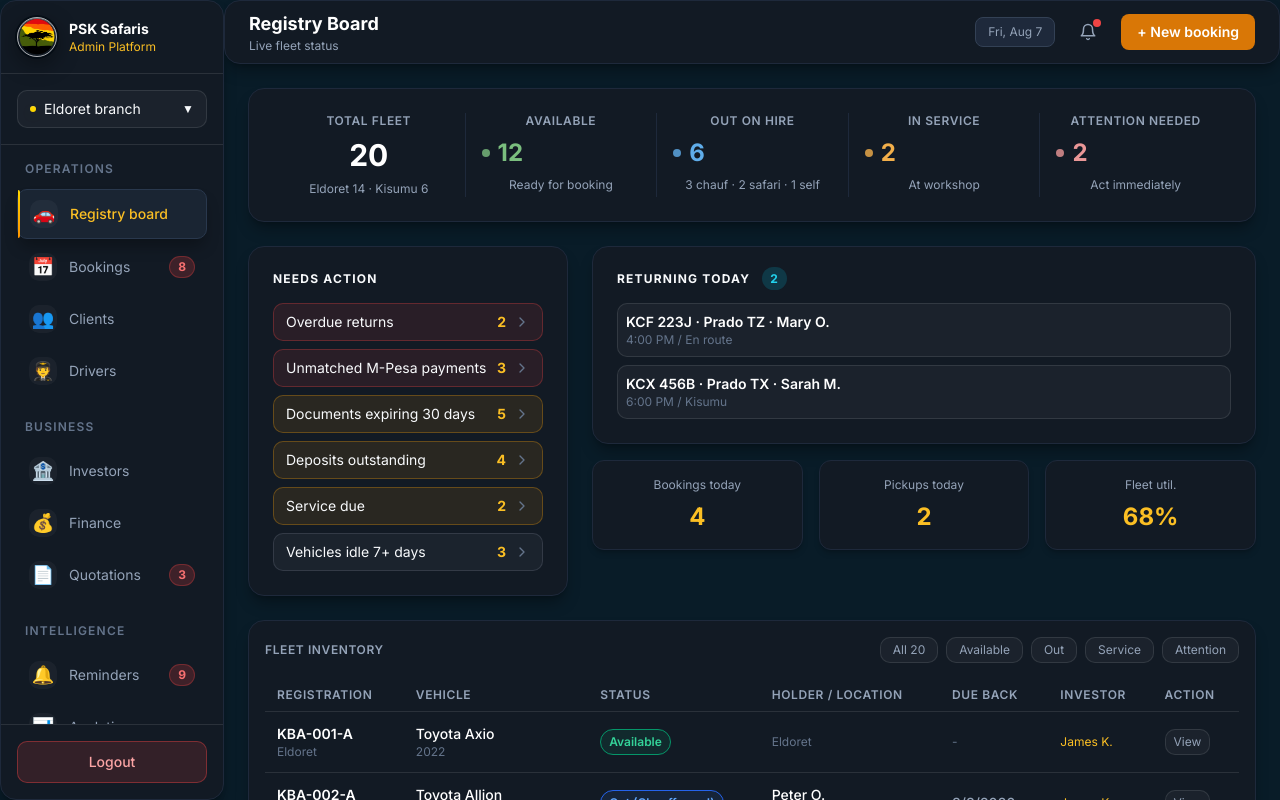
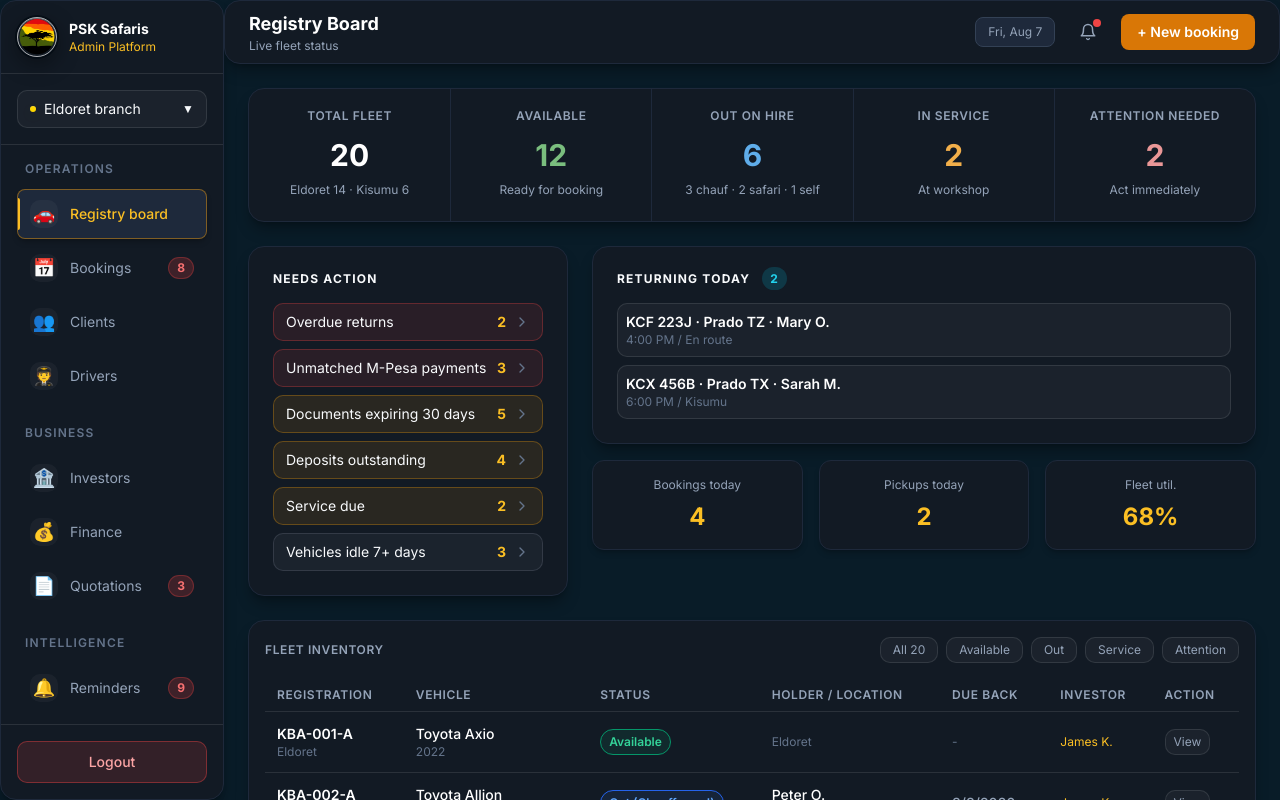
Before and after one commit to orenda497-afk/psk-admin-platform, a React (Vite) app: page / in a window 1280 px wide. Both pictures are taken after a click on the button "Sign In". Built offline with nearby package versions, Linux system fonts and the light colour scheme.

Commit message:
fix: align status metrics and standardize sidebar nav widths

```diff
--- a/src/components/Sidebar.tsx
+++ b/src/components/Sidebar.tsx
@@ -84,15 +84,15 @@ export default function Sidebar({ onLogout }: SidebarProps) {
                   <button
                     key={item.path}
                     onClick={() => handleNavClick(item.path)}
-                    className={`w-full flex items-center gap-3 px-3 py-2.5 rounded-glass transition relative group ${
+                    className={`w-full min-w-0 max-w-full box-border flex items-center gap-3 px-3 py-2.5 rounded-lg border transition relative group ${
                       isActive
-                        ? 'glass-glossy text-psk-text-gold font-medium'
-                        : 'text-psk-text-secondary hover:text-psk-text-primary hover:bg-psk-bg-surface'
+                        ? 'bg-slate-800 border-amber-500/45 text-psk-text-gold font-medium shadow-md shadow-black/20'
+                        : 'border-transparent text-psk-text-secondary hover:text-psk-text-primary hover:bg-slate-800 hover:border-slate-700'
                     }`}
                   >
                     {/* Active bar */}
                     {isActive && (
-                      <div className="absolute left-0 top-0 bottom-0 w-0.5 bg-gradient-to-b from-psk-gold to-psk-gold-warm rounded-r"></div>
+                      <div className="absolute left-0 top-2 bottom-2 w-0.5 bg-amber-400 rounded-r"></div>
                     )}
 
                     {/* Icon */}
--- a/src/pages/RegistryBoard.tsx
+++ b/src/pages/RegistryBoard.tsx
@@ -28,44 +28,32 @@ export default function RegistryBoard() {
     <div className="space-y-6 min-h-screen">
       {/* Content */}
       <div className="space-y-6">
-      {/* Status Strip */}
-      <div className="glass-lg p-6 grid grid-cols-5 gap-0 divide-x divide-slate-800 border-slate-800 rounded-2xl">
-        <div className="px-4 text-center">
-          <p className="text-xs text-psk-text-secondary uppercase tracking-wider font-semibold mb-2">Total Fleet</p>
-          <p className="text-3xl font-bold text-white">20</p>
-          <p className="text-xs text-psk-text-secondary mt-2">Eldoret 14 · Kisumu 6</p>
+      {/* Status Strip — each metric follows the exact same vertical rhythm */}
+      <div className="glass-lg grid grid-cols-5 divide-x divide-slate-800 border-slate-800 rounded-2xl">
+        <div className="flex min-h-[132px] flex-col items-center justify-center px-4 text-center">
+          <p className="min-h-[32px] text-xs text-psk-text-secondary uppercase tracking-wider font-semibold">Total Fleet</p>
+          <p className="min-h-[42px] text-3xl leading-none font-bold text-white">20</p>
+          <p className="min-h-[20px] text-xs text-psk-text-secondary">Eldoret 14 · Kisumu 6</p>
         </div>
-        <div className="px-4 text-center">
-          <p className="text-xs text-psk-text-secondary uppercase tracking-wider font-semibold mb-2">Available</p>
-          <p className="text-2xl font-bold text-status-available flex items-center gap-2">
-            <span className="inline-block w-2 h-2 rounded-full bg-status-available status-pulse"></span>
-            12
-          </p>
-          <p className="text-xs text-psk-text-secondary mt-2">Ready for booking</p>
+        <div className="flex min-h-[132px] flex-col items-center justify-center px-4 text-center">
+          <p className="min-h-[32px] text-xs text-psk-text-secondary uppercase tracking-wider font-semibold">Available</p>
+          <p className="min-h-[42px] text-3xl leading-none font-bold text-status-available">12</p>
+          <p className="min-h-[20px] text-xs text-psk-text-secondary">Ready for booking</p>
         </div>
-        <div className="px-4 text-center">
-          <p className="text-xs text-psk-text-secondary uppercase tracking-wider font-semibold mb-2">Out on Hire</p>
-          <p className="text-2xl font-bold text-status-chauffeured flex items-center gap-2">
-            <span className="inline-block w-2 h-2 rounded-full bg-status-chauffeured status-pulse"></span>
-            6
-          </p>
-          <p className="text-xs text-psk-text-secondary mt-2">3 chauf · 2 safari · 1 self</p>
+        <div className="flex min-h-[132px] flex-col items-center justify-center px-4 text-center">
+          <p className="min-h-[32px] text-xs text-psk-text-secondary uppercase tracking-wider font-semibold">Out on Hire</p>
+          <p className="min-h-[42px] text-3xl leading-none font-bold text-status-chauffeured">6</p>
+          <p className="min-h-[20px] text-xs text-psk-text-secondary">3 chauf · 2 safari · 1 self</p>
         </div>
-        <div className="px-4 text-center">
-          <p className="text-xs text-psk-text-secondary uppercase tracking-wider font-semibold mb-2">In Service</p>
-          <p className="text-2xl font-bold text-status-service flex items-center gap-2">
-            <span className="inline-block w-2 h-2 rounded-full bg-status-service status-pulse"></span>
-            2
-          </p>
-          <p className="text-xs text-psk-text-secondary mt-2">At workshop</p>
+        <div className="flex min-h-[132px] flex-col items-center justify-center px-4 text-center">
+          <p className="min-h-[32px] text-xs text-psk-text-secondary uppercase tracking-wider font-semibold">In Service</p>
+          <p className="min-h-[42px] text-3xl leading-none font-bold text-status-service">2</p>
+          <p className="min-h-[20px] text-xs text-psk-text-secondary">At workshop</p>
         </div>
-        <div className="px-4 text-center">
-          <p className="text-xs text-psk-text-secondary uppercase tracking-wider font-semibold mb-2">Attention Needed</p>
-          <p className="text-2xl font-bold text-status-overdue flex items-center gap-2">
-            <span className="inline-block w-2 h-2 rounded-full bg-status-overdue status-pulse"></span>
-            2
-          </p>
-          <p className="text-xs text-psk-text-secondary mt-2">Act immediately</p>
+        <div className="flex min-h-[132px] flex-col items-center justify-center px-4 text-center">
+          <p className="min-h-[32px] text-xs text-psk-text-secondary uppercase tracking-wider font-semibold">Attention Needed</p>
+          <p className="min-h-[42px] text-3xl leading-none font-bold text-status-overdue">2</p>
+          <p className="min-h-[20px] text-xs text-psk-text-secondary">Act immediately</p>
         </div>
       </div>
 
```
